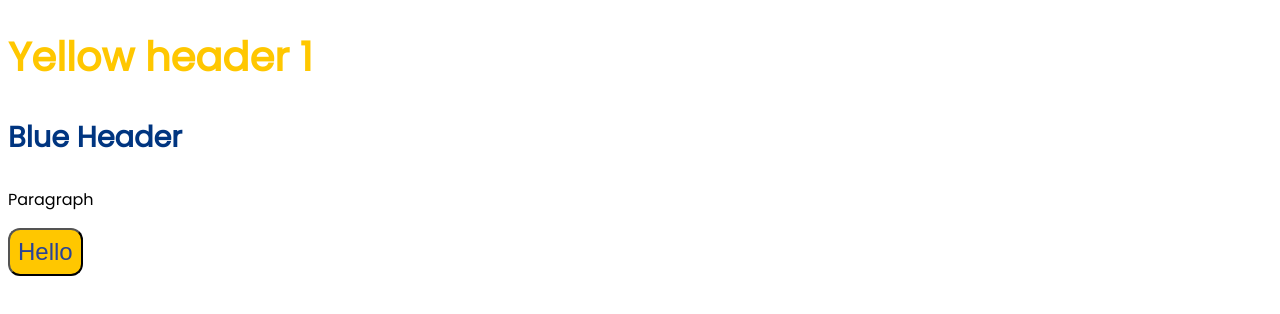
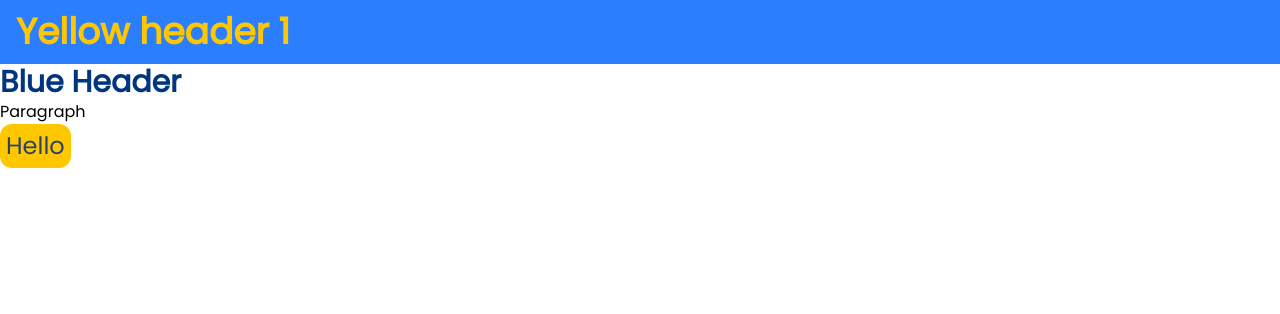
Before and after one commit to BestBow/Yooyyaa-Immigration-Consulting-Website, a React (Vite) app in the folder client/: page / in a window 1280 px wide. Shown: the top 314 px of the page. Built offline with nearby package versions, Linux system fonts and the light colour scheme.

Commit message:
Changed previous css style to tailwind

```diff
--- a/client/src/styles/global.css
+++ b/client/src/styles/global.css
@@ -2,50 +2,31 @@
 Desktop First Approach
 */
 
-@tailwind base;
-@tailwind components;
-@tailwind utilities;
+@import "tailwindcss";
 
-#root{
-    box-sizing: border-box;
-    margin: 0;
-    padding: 0;
-
+body{
+    @apply bg-white text-black;
     font-family: "Poppins", sans-serif;
-    font-weight: 400;
-
-    background-color:white;
-    color:black;
-
-    width:100%;
-    height:100%;
-    font-size:16px;
 }
 
 h1,h2,h3,h5{
-    font-weight: bold;
+    @apply font-bold;
 }
 
 h1{
-    color:#FFC700;
-    font-size: 2.5rem;
+    @apply text-[#FFC700] text-4xl;
 }
 
 h3{
-   color: #003580;
-   font-size: 1.8rem;
+    @apply text-[#003580] text-3xl;
 }
 
 p{
-    font-size: 1rem;
+    @apply text-black text-base;
 }
 
 button{
-    background-color: #FFC700;
-    color:#294396;
-    font-size: 1.5rem;
-    border-radius: 12px;
-    padding:8px;
+    @apply bg-[#FFC700] text-[#294369] text-2xl p-1.5 rounded-xl;
 }
 
 /**Tablet-breakpoints **/
```
